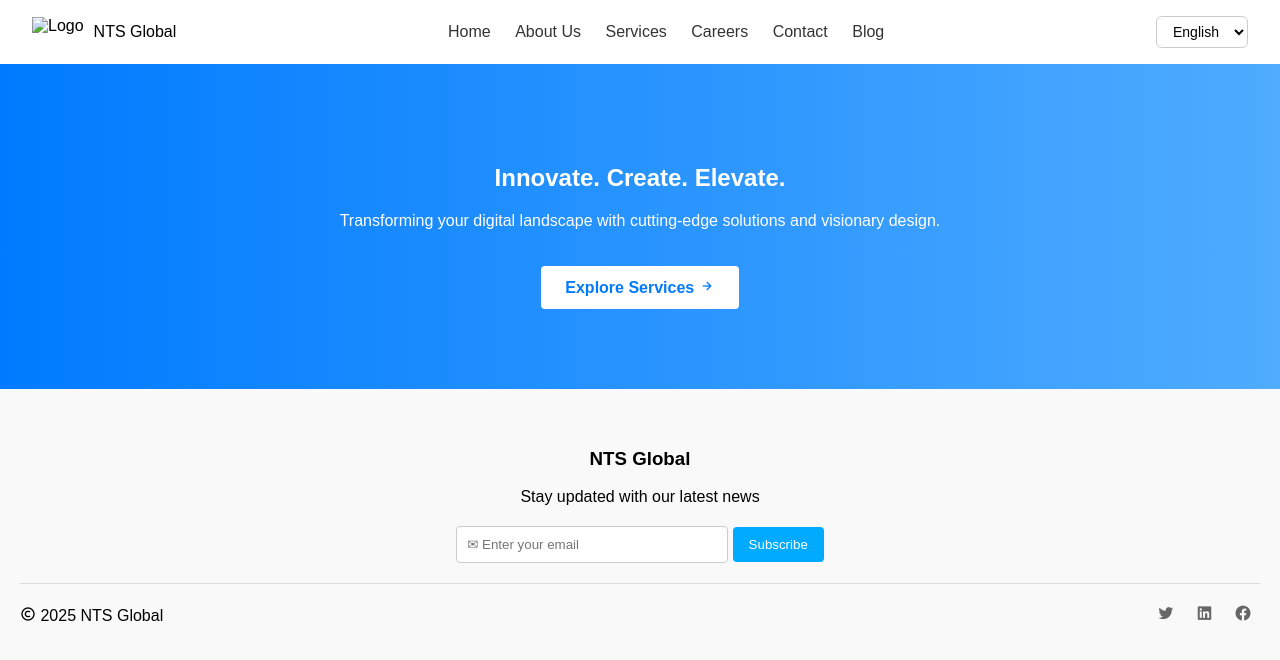
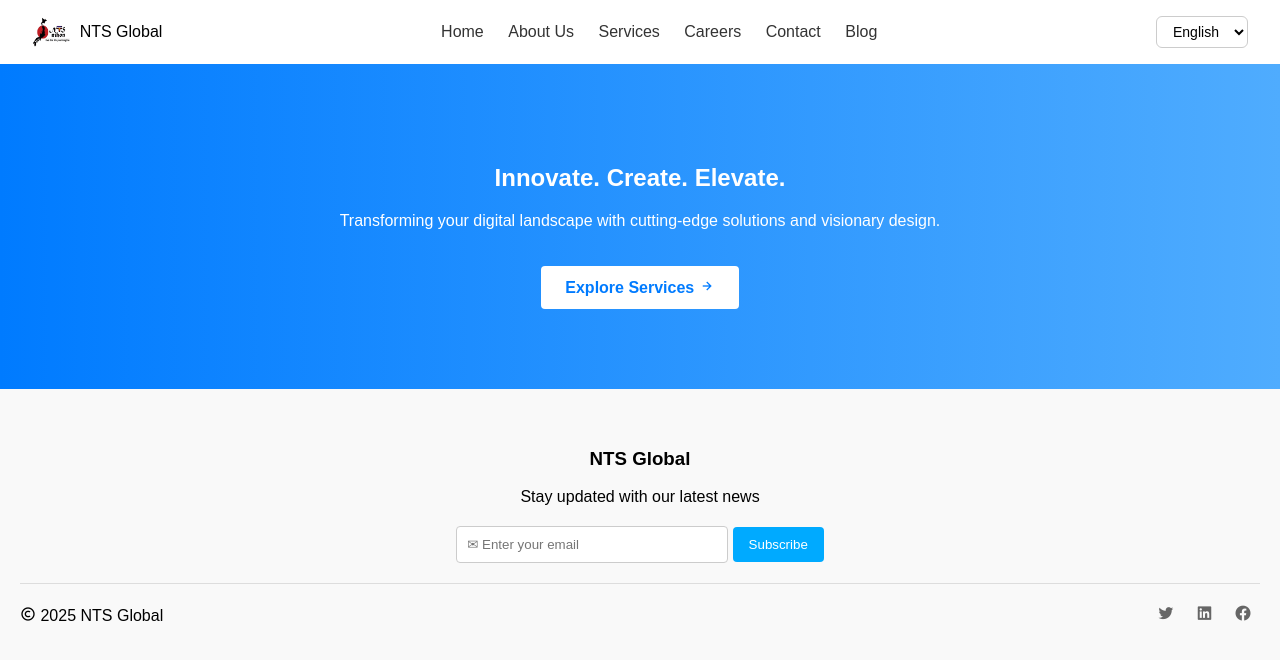
Before and after one commit to muzeeb-code/NTS, a plain HTML site: page index.html in a window 1280 px wide. Drawn offline with nearby package versions, Linux system fonts and the light colour scheme.

Commit message:
Update index.html

```diff
--- a/index.html
+++ b/index.html
@@ -11,7 +11,7 @@
 <body>
   <header class="navbar">
     <div class="logo">
-      <img src="assets/logo.png" alt="Logo" class="logo-img" />
+      <img src="logo.png" alt="Logo" class="logo-img" />
       <span id="siteTitle" class="logo-text">NTS Global</span>
     </div>
     <nav>
```
